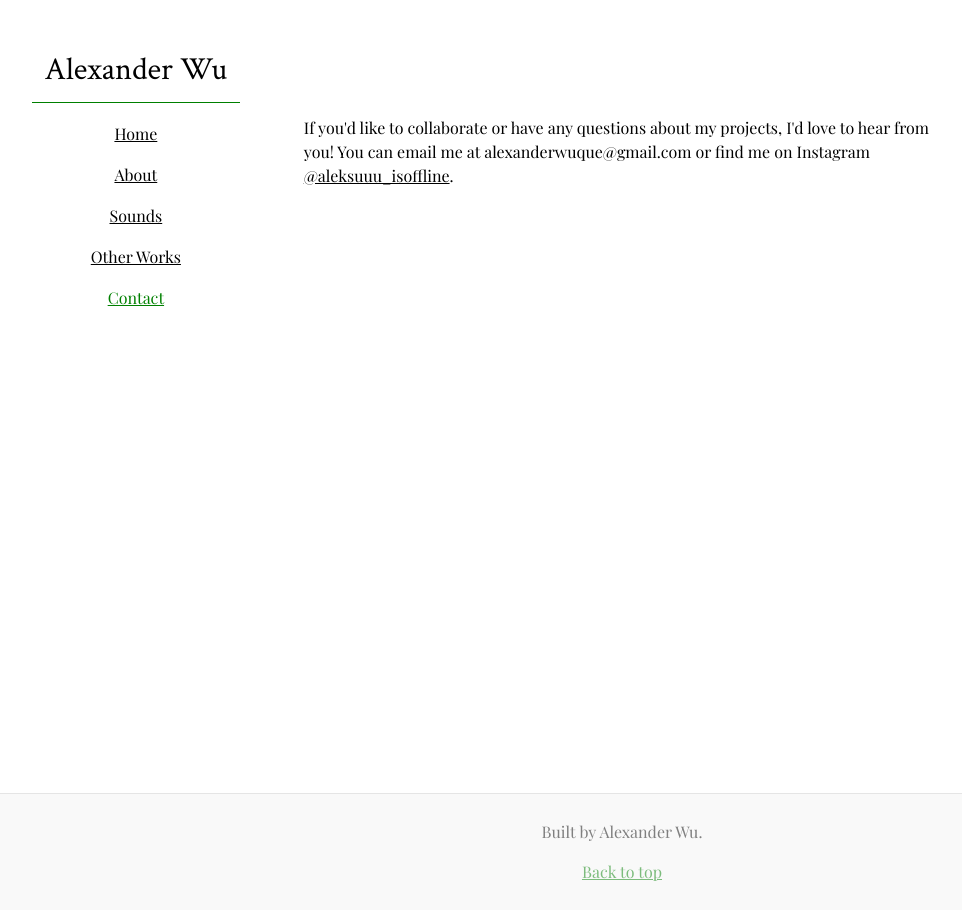
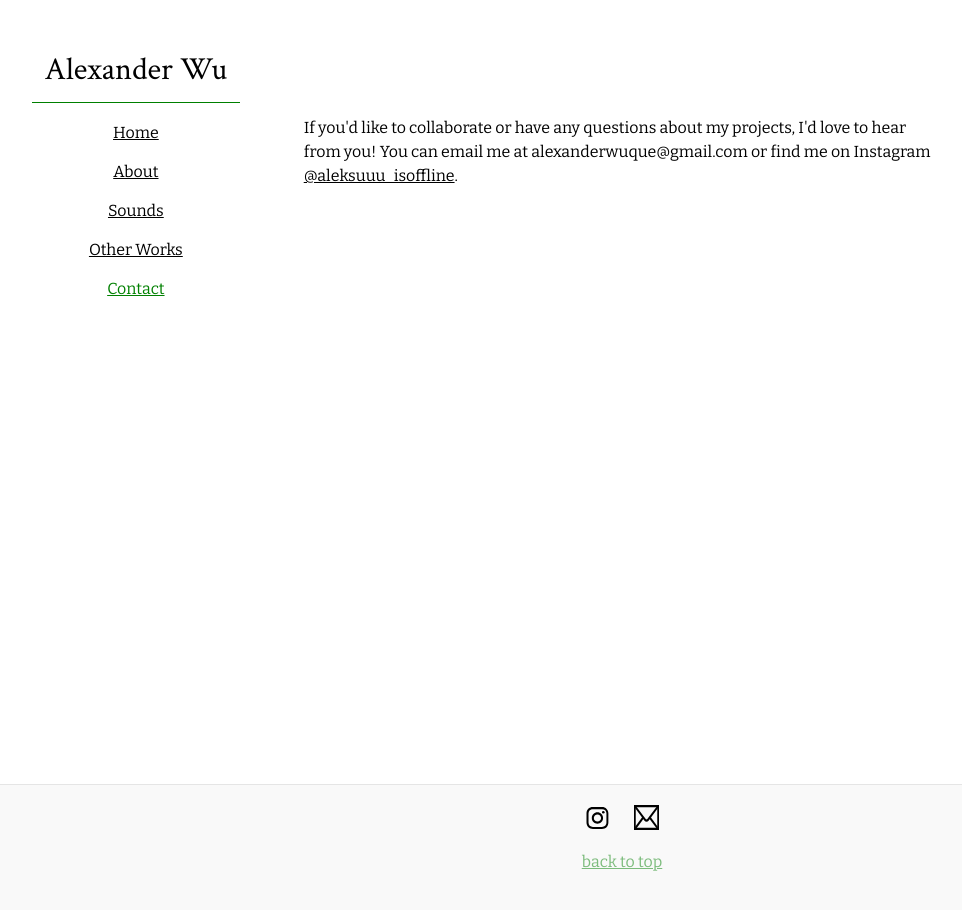
Before and after one commit to aleksuuu/aleksuuu.github.io, a Jekyll site: the page built from contact.html, in a window 1280 px wide. Shown: the whole page, without its empty margins (18-980 px from the left). Built offline with Jekyll 4.4.1, drawn with Linux system fonts in a browser that asks for light colours.

Commit message:
Update footer

```diff
--- a/_includes/footer.html
+++ b/_includes/footer.html
@@ -1,10 +1,13 @@
 <footer id="site-footer">
-  <p>Built by Alexander Wu.</p>
-  <p><a href="#" class="back-to-top">Back to top</a></p>
-
-    {% comment %}
-    <div class="social-links">
-    {%- include social.html -%}
-    </div>
-    {% endcomment %}</div>
+  <a href="https://www.instagram.com/aleksuuu_isoffline/"><img
+      src="{{ site.imgurl }}/social/instagram.svg"
+      alt="Instagram icon"
+      class="social-icon"></a>
+  <a href="&#109;&#97;&#105;&#108;&#116;&#111;&#58;%61%6C%65%78%61%6E%64%65%72%77%75%71%75%65%40%67%6D%61%69%6C%2E%63%6F%6D"><img
+      src="{{ site.imgurl }}/social/email.svg"
+      alt="Email icon"
+      class="social-icon"></a>
+  <p>
+    <a href="#" class="back-to-top">back to top</a>
+  </p>
 </footer>
--- a/_layouts/default.html
+++ b/_layouts/default.html
@@ -15,6 +15,7 @@
       <!--FONTS-->
       <link href="https://fonts.googleapis.com/css?family=Crimson Text" rel="stylesheet">
       <link href="https://fonts.googleapis.com/css?family=Playfair Display" rel="stylesheet">
+      <link href="https://fonts.googleapis.com/css?family=Bitter" rel="stylesheet">
       <script src={{ "assets/js/open-external-in-new.js" | relative_url }}></script>
     </head>
     <body>
--- a/_sass/main.scss
+++ b/_sass/main.scss
@@ -12,7 +12,7 @@ $box-shadow: 0 0.125rem 0.25rem rgba(0, 0, 0, .075);
 
 // FONTS
 $title-font: "Crimson Text", Georgia, "Times New Roman", serif;
-$body-font: "Playfair Display", Georgia, "Times New Roman", serif;
+$body-font: Bitter, Georgia, "Times New Roman", serif;
 
 // NUMBERS
 $sectional-padding: 50px;
@@ -101,8 +101,14 @@ main {
   border-top: 1px solid $footer-divider-color;
   background-color: $footer-background-color; /* Adjust the background color as needed */
   text-align: center;
-  padding: $default-padding;
+  padding: $default-padding * 2;
   color: $secondary-color;
+}
+
+.social-icon {
+  width: 25px;
+  height: 25px;
+  padding: 0 $default-padding;
 }
 
 .back-to-top {
--- a/index.html
+++ b/index.html
@@ -3,7 +3,7 @@ layout: default
 title: Home
 ---
 
-<img src="{{ site.imgurl | absolute_url }}/gardner-landscape.png" alt="Alexander playing the piano behind plants, shea butter, and a few books titled 'Sellout' placed on black shelves">
+<img src="{{ site.imgurl }}/gardner-landscape.png" alt="Alexander playing the piano behind plants, shea butter, and a few books titled 'Sellout' placed on black shelves">
 {{ site.description | markdownify }}
 <p>
   <a href="/about">Read More</a>
```
Also changed, not shown: assets/images/social/email.svg (added), assets/images/social/instagram.svg (added).
